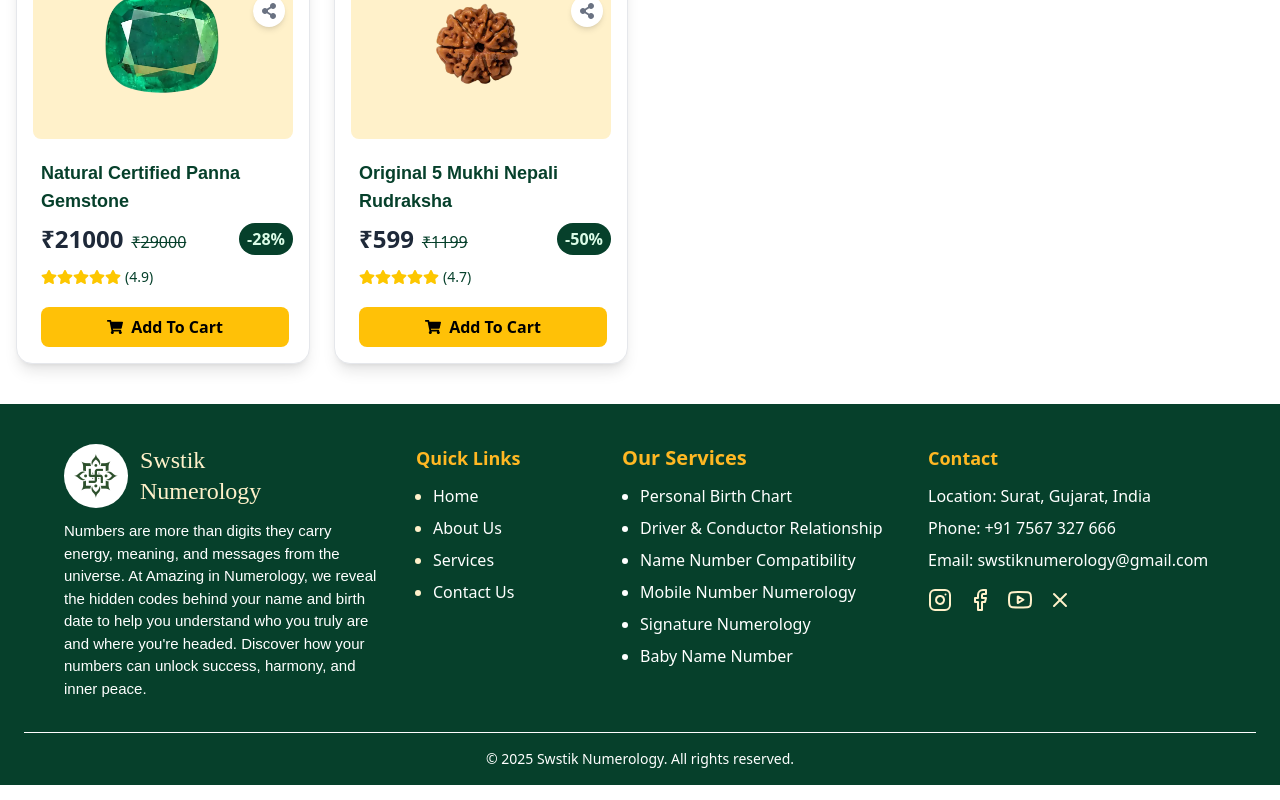
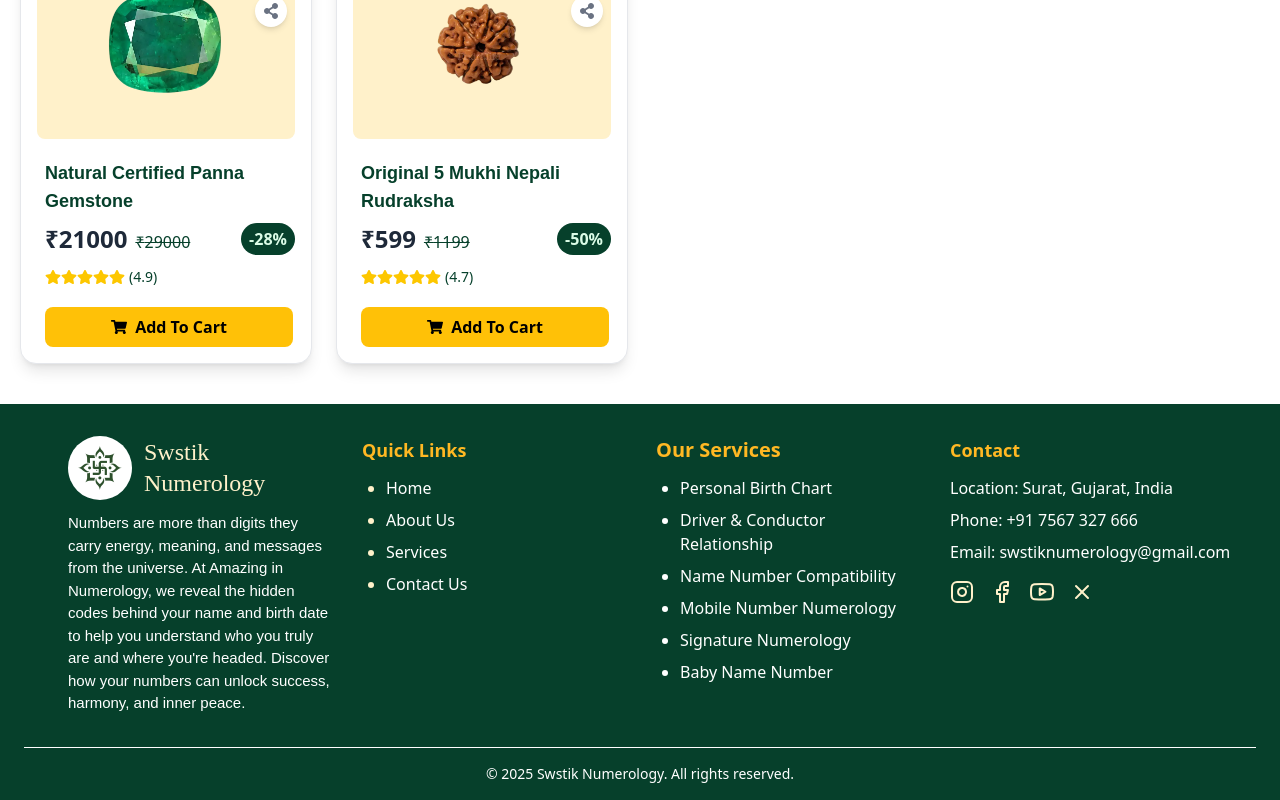
Before and after one commit to swstiknumerology/swstiknumerology, a React (Vite) app: page /products in a window 1280 px wide. Shown: the part 796-1596 px from the top of the page. Built offline with nearby package versions, Linux system fonts and the light colour scheme; a web font is replaced by a local one.

Commit message:
Initial Commit

```diff
--- a/src/components/Footer.jsx
+++ b/src/components/Footer.jsx
@@ -21,12 +21,12 @@ const navLinks = [
 
 const Footer = () => {
   return (
-    <footer className="bg-[#06402B] text-[#FFF1CA] pt-10 pb-4 px-6">
-      <div className="max-w-6xl mx-auto grid grid-cols-1 md:grid-cols-2 lg:grid-cols-4 justify-evenly items-start">
+    <footer className="bg-[#06402B] text-[#FFF1CA] pt-8 pb-4 px-2 sm:px-6">
+      <div className="max-w-6xl mx-auto grid grid-cols-1 sm:grid-cols-2 lg:grid-cols-4 gap-8 sm:gap-6 justify-evenly items-start">
         {/* Logo and Brand */}
-        <div className="flex flex-col mb-6 md:mb-0">
-          <div className="flex flex-row items-center gap-4 md:gap-3">
-            <div className="w-16 h-16 bg-[#fff] rounded-full flex items-center justify-center">
+        <div className="flex flex-col mb-8 md:mb-0 px-1 items-center sm:items-start text-center sm:text-left">
+          <div className="flex flex-row items-center gap-4 md:gap-3 justify-center sm:justify-start">
+            <div className="w-16 h-16 bg-[#fff] rounded-full flex items-center justify-center mx-auto sm:mx-0">
               {/* Logo goes here */}
               <img src={logo} alt="Logo" className="h-16 w-auto" />
             </div>
@@ -38,18 +38,17 @@ const Footer = () => {
             </span>
           </div>
           <p
-            className="mt-3 text-white text-[15px] w-xs"
+            className="mt-3 text-white text-[15px] w-xs max-w-xs sm:max-w-full mx-auto sm:mx-0"
             style={{ fontFamily: 'Arial, sans-serif' }}
           >
             Numbers are more than digits they carry energy, meaning, and messages from the universe. At Amazing in Numerology, we reveal the hidden codes behind your name and birth date to help you understand who you truly are and where you're headed. Discover how your numbers can unlock success, harmony, and inner peace.
           </p>
         </div>
 
-
         {/* Navbar Links */}
-        <div>
-          <h3 className="text-[#FFB823] font-semibold text-lg mb-3 mx-16">Quick Links</h3>
-          <ul className="list-disc pl-6 space-y-2 mx-[57px] text-[16px]">
+        <div className="mt-6 sm:mt-0 px-1 flex flex-col items-center sm:items-start text-center sm:text-left">
+          <h3 className="text-[#FFB823] font-semibold text-lg mb-3">Quick Links</h3>
+          <ul className="pl-0 sm:list-disc sm:pl-6 space-y-2 text-[16px]">
             {navLinks.map(link => (
               <li key={link.name}>
                 <Link to={link.path} className="text-white hover:text-[#FFB823] transition-colors">
@@ -60,13 +59,12 @@ const Footer = () => {
           </ul>
         </div>
 
-
         {/* Services */}
-        <div>
-          <h3 className="text-[#FFB823] font-semibold text-xl mb-3 mx-[-18px]">Our Services</h3>
-          <ul className="space-y-2 text-[16px]">
+        <div className="mt-6 sm:mt-0 px-1 flex flex-col items-center sm:items-start text-center sm:text-left">
+          <h3 className="text-[#FFB823] font-semibold text-xl mb-3">Our Services</h3>
+          <ul className="pl-0 sm:list-disc sm:pl-6 space-y-2 text-[16px]">
             {services.map(service => (
-              <li key={service.name} className="text-white list-disc hover:text-[#FFB823] cursor-pointer">
+              <li key={service.name} className="text-white sm:list-disc hover:text-[#FFB823] cursor-pointer">
                 <Link to={service.path} className="hover:text-[#FFB823] transition-colors">
                   {service.name}
                 </Link>
@@ -75,10 +73,8 @@ const Footer = () => {
           </ul>
         </div>
 
-
-
         {/* Contact & Social */}
-       <div className="flex flex-col items-start">
+        <div className="flex flex-col items-center sm:items-start mt-6 sm:mt-0 px-1 text-center sm:text-left">
   <h3 className="text-[#FFB823] font-semibold text-lg mb-3">Contact</h3>
 
   <p className="text-md text-white mb-2">
@@ -113,7 +109,7 @@ const Footer = () => {
     </a>
   </p>
 
-  <div className="flex gap-4 mt-2">
+  <div className="flex gap-4 mt-2 justify-center sm:justify-start">
     <a
       href="https://www.instagram.com/swstiknumerology?igsh=MTJpZ2dteHM4aXdqbA=="
       target="_blank"
@@ -150,7 +146,7 @@ const Footer = () => {
 </div>
 
       </div>
-      <div className="border-t border-[#fff] mt-8 pt-4 text-center text-white text-sm">
+      <div className="border-t border-[#fff] mt-8 pt-4 text-center text-white text-sm px-2">
         © {new Date().getFullYear()} Swstik Numerology. All rights reserved.
       </div>
     </footer>
--- a/src/pages/About.jsx
+++ b/src/pages/About.jsx
@@ -20,7 +20,7 @@ const whatText = `The word, “numerology,” is the science of numbers. The Num
 const whyText = `Once you learn how to use numerology successfully and implement it in your daily life you will soon see how it can guide you on a path to personal fulfillment and enjoyment. Numerology can be used to find a compatible partner, choose a career, determine your destiny and allows for full advantage of lucky days, events and years.\n\nNumerology is essential for our lives as it offers deep insights into our personality, purpose, and potential. By analyzing birth dates and names, numerology reveals patterns and energies that influence our decisions, relationships, and life path. It helps us understand our strengths and challenges, guiding us toward personal growth, balance, and fulfillment. Numerology also uncovers ideal career paths, compatibility in relationships, and favorable life periods. In a world full of uncertainty, numerology acts as a spiritual compass—empowering us to align with our true nature and make choices with clarity, confidence, and conscious awareness.`;
 
 const About = () => (
-  <div className="min-h-screen  flex flex-col items-center justify-start ` pb-10">
+  <div className="min-h-screen flex flex-col items-center justify-start pb-10 px-2 sm:px-4">
     <AboutSection
       logo={logo1}
       title="About Us"
--- a/src/pages/Contact.jsx
+++ b/src/pages/Contact.jsx
@@ -38,9 +38,9 @@ const Contact = () => {
   };
 
   return (
-    <div className="min-h-screen flex flex-col items-center justify-start pt-16 pb-10">
+    <div className="min-h-screen flex flex-col items-center justify-start pt-16 pb-10 px-2 sm:px-4">
       {/* Contact Form at the top */}
-      <div className="w-full max-w-2xl mx-auto mt-0">
+      <div className="w-full max-w-2xl mx-auto mt-0 px-1 xs:px-2">
         <div className="bg-[#FFF6D1] rounded-3xl shadow-2xl p-10 border-2 border-[#06402B]">
           <h2 className="text-3xl font-bold text-[#06402B] mb-6 text-center" style={{ fontFamily: 'Poppins, sans-serif' }}>Contact Us</h2>
           {submitted && (
--- a/src/pages/Product.jsx
+++ b/src/pages/Product.jsx
@@ -63,15 +63,13 @@ const products = [
 
 export default function Product() {
   return (
-    <div className="bg-[#fff] min-h-screen flex flex-col">
-      <main className="flex-1 max-w-7xl mx-auto w-full px-4 py-10">
+    <div className="bg-[#fff] min-h-screen flex flex-col px-2 sm:px-0">
+      <main className="flex-1 max-w-7xl mx-auto w-full px-2 sm:px-4 py-8 sm:py-10">
         <h1 className="text-3xl md:text-4xl font-bold text-[#06402B] mb-8 text-center" style={{ fontFamily: 'Poppins, sans-serif' }}>
           Our Products
         </h1>
-
-        <div className="w-46 h-1 bg-[#FFB823] mx-auto mt-4 mb-10 rounded-full" />
-
-        <div className="grid grid-cols-1 sm:grid-cols-2 md:grid-cols-3 lg:grid-cols-4 gap-6">
+        <div className="w-24 sm:w-46 h-1 bg-[#FFB823] mx-auto mt-4 mb-8 sm:mb-10 rounded-full" />
+        <div className="grid grid-cols-1 xs:grid-cols-2 md:grid-cols-3 lg:grid-cols-4 gap-4 sm:gap-6 px-1 xs:px-2">
           {products.map((product) => (
             <div key={product.name} className="bg-[#fff] rounded-2xl shadow-lg border border-gray-200 flex flex-col p-4 transition-transform duration-300 hover:scale-105">
               {/* Image container */}
--- a/src/pages/Services.jsx
+++ b/src/pages/Services.jsx
@@ -95,12 +95,12 @@ const ServiceCard = ({ title, description, benefits, link }) => (
 );
 
 const Services = () => (
-  <div className="min-h-screen  flex flex-col items-center justify-start pt-16 pb-10">
+  <div className="min-h-screen flex flex-col items-center justify-start pt-16 pb-10 px-2 sm:px-4">
     <h1 className="text-4xl md:text-5xl font-bold text-[#06402B] mb-8 text-center tracking-wide" style={{ letterSpacing: '2px', fontFamily: 'Poppins, sans-serif' }}>
       Our Numerology Services
     </h1>
-    <div className="w-24 h-1 bg-[#FFB823] mx-auto mb-8 rounded-full" />
-    <div className="w-full max-w-6xl mt-2 grid grid-cols-1 md:grid-cols-2 lg:grid-cols-3 gap-8">
+    <div className="w-20 sm:w-24 h-1 bg-[#FFB823] mx-auto mb-8 rounded-full" />
+    <div className="w-full max-w-6xl mt-2 grid grid-cols-1 sm:grid-cols-2 lg:grid-cols-3 gap-6 sm:gap-8 px-1 xs:px-2">
       {/* Personal Birth Chart Card */}
       <div className="relative group bg-gradient-to-br from-[#FFF1CA] via-[#FFF9E3] to-white rounded-3xl shadow-2xl p-8 flex flex-col justify-between border border-[#06402B] overflow-hidden transition-transform duration-300 hover:scale-105">
         {/* Icon */}
```
Also changed, not shown: src/components/Header.jsx (+72 -4 lines), src/pages/Home.jsx (+14 -14 lines).
